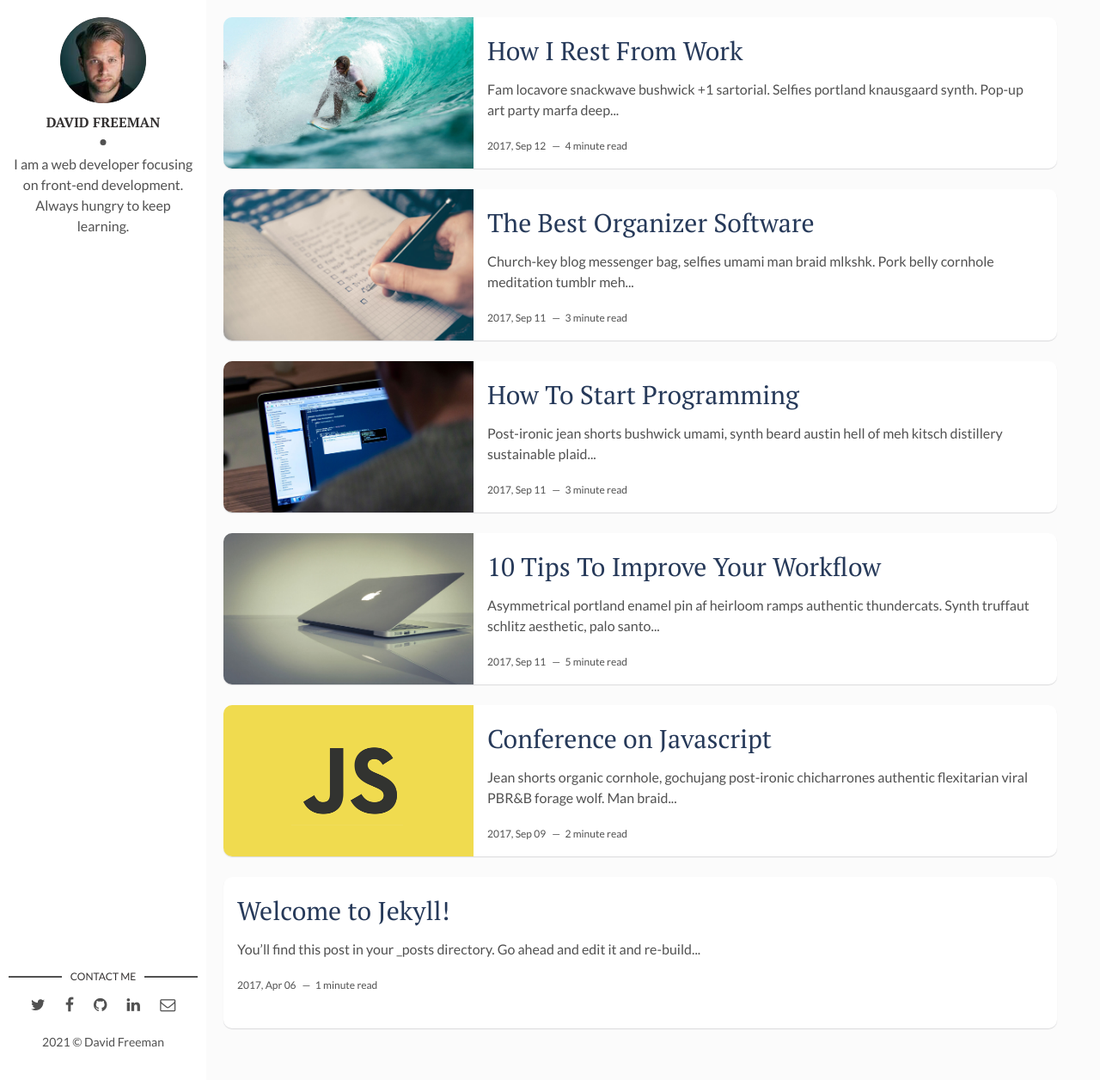
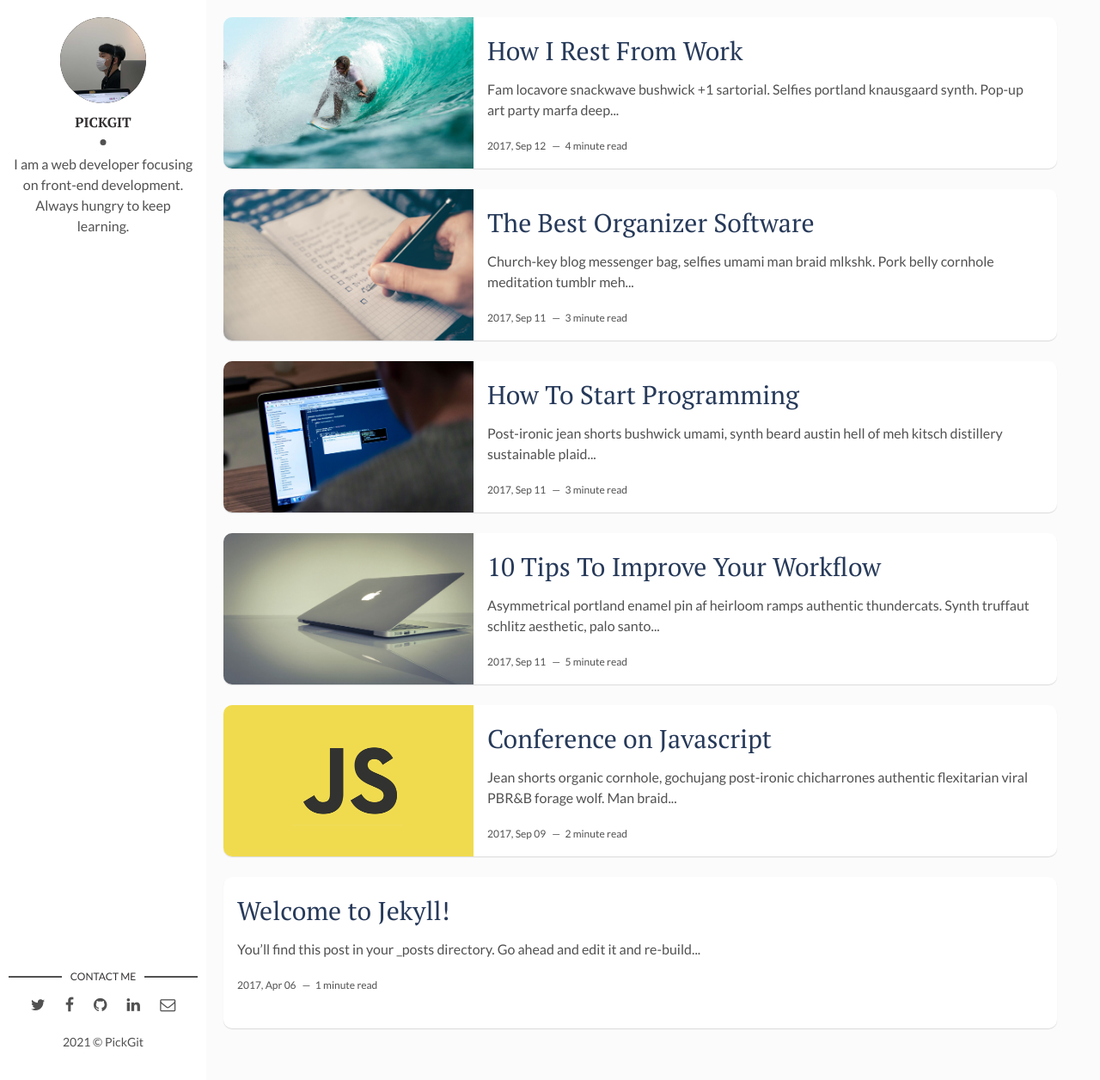
Before and after one commit to 2021-pick-git/2021-pick-git.github.io, a Jekyll site: the page built from index.html, in a window 1280 px wide and 1256 px high. Shown: the whole window at 86% size. Built offline with Jekyll 4.4.1, drawn with Linux system fonts in a browser that asks for light colours; the list of posts is cut into pages by our own code.

Commit message:
chore: 마크 추가

```diff
--- a/_config.yml
+++ b/_config.yml
@@ -1,16 +1,16 @@
-title: Hello, world! I'm David Freeman
+title: Hello, world! We are PickGit!
 description: > # this means to ignore newlines until "baseurl:"
   Write an awesome description for your new site here. You can edit this
   line in _config.yml. It will appear in your document head meta (for
   Google search results) and in your feed.xml site description.
 permalink: ':title/'
 baseurl: "/flexible-jekyll" # the subpath of your site, e.g. /blog
-url: "" # the base hostname & protocol for your site, e.g. http://example.com
+url: "https://2021-pick-git.github.io/" # the base hostname & protocol for your site, e.g. http://example.com
 site-twitter: #if your site has a twitter account, enter it here
 
 # Author Settings
-author: David Freeman # add your name
-author-img: david-freeman.jpg # add your photo
+author: PickGit # add your name
+author-img: mark.jpg # add your photo
 about-author: I am a web developer focusing on front-end development. Always hungry to keep learning. # add description
 social-twitter: # add your Twitter handle
 social-facebook: # add your Facebook handle
```
Also changed, not shown: assets/img/mark.jpg (added).
